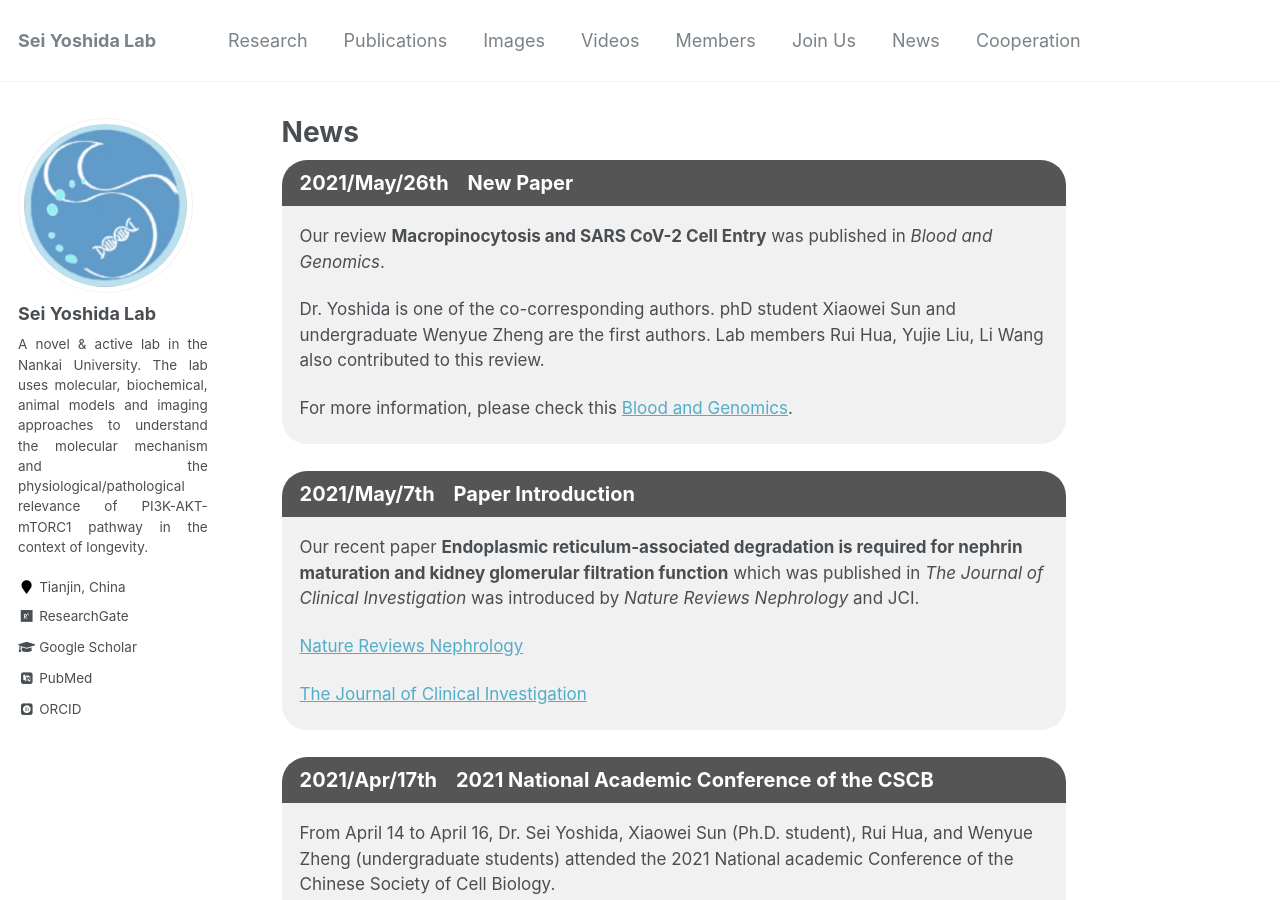
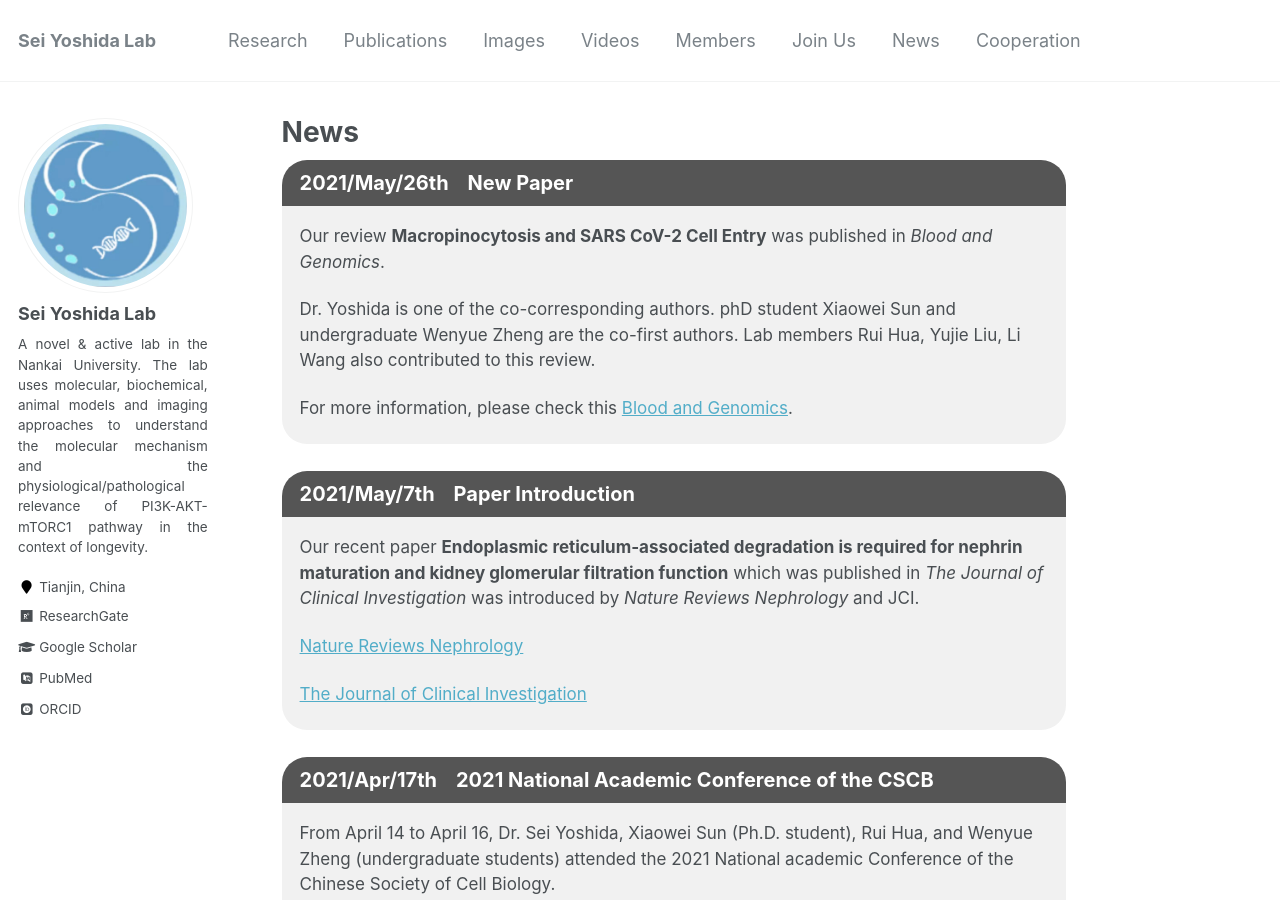
Before and after one commit to seiyoshida-lab/seiyoshida-lab.github.io, a Jekyll site: the page built from _pages/news.md, in a window 1280 px wide and 900 px high. Built offline with Jekyll 4.4.1, drawn with Linux system fonts in a browser that asks for light colours; some web fonts are replaced.

Commit message:
Update news.md

```diff
--- a/_pages/news.md
+++ b/_pages/news.md
@@ -41,7 +41,7 @@
   <div class="li"><b>2021/May/26th &nbsp;&nbsp; New Paper</b></div>
 <div class="content">
   <p>Our review <b>Macropinocytosis and SARS CoV-2 Cell Entry</b> was published in <i>Blood and Genomics</i>. </p>
-  <p>Dr. Yoshida is one of the co-corresponding authors. phD student Xiaowei Sun and undergraduate Wenyue Zheng are the first authors. Lab members Rui Hua, Yujie Liu, Li Wang also contributed to this review. </p>
+  <p>Dr. Yoshida is one of the co-corresponding authors. phD student Xiaowei Sun and undergraduate Wenyue Zheng are the co-first authors. Lab members Rui Hua, Yujie Liu, Li Wang also contributed to this review. </p>
   <p>For more information, please check this <a href="http://www.blood-genomics.com/ch/reader/view_abstract.aspx?file_no=20210101&flag=1" title="2021 BG" target="_blank">Blood and Genomics</a>. </p>
 </div>
   <br>
```
